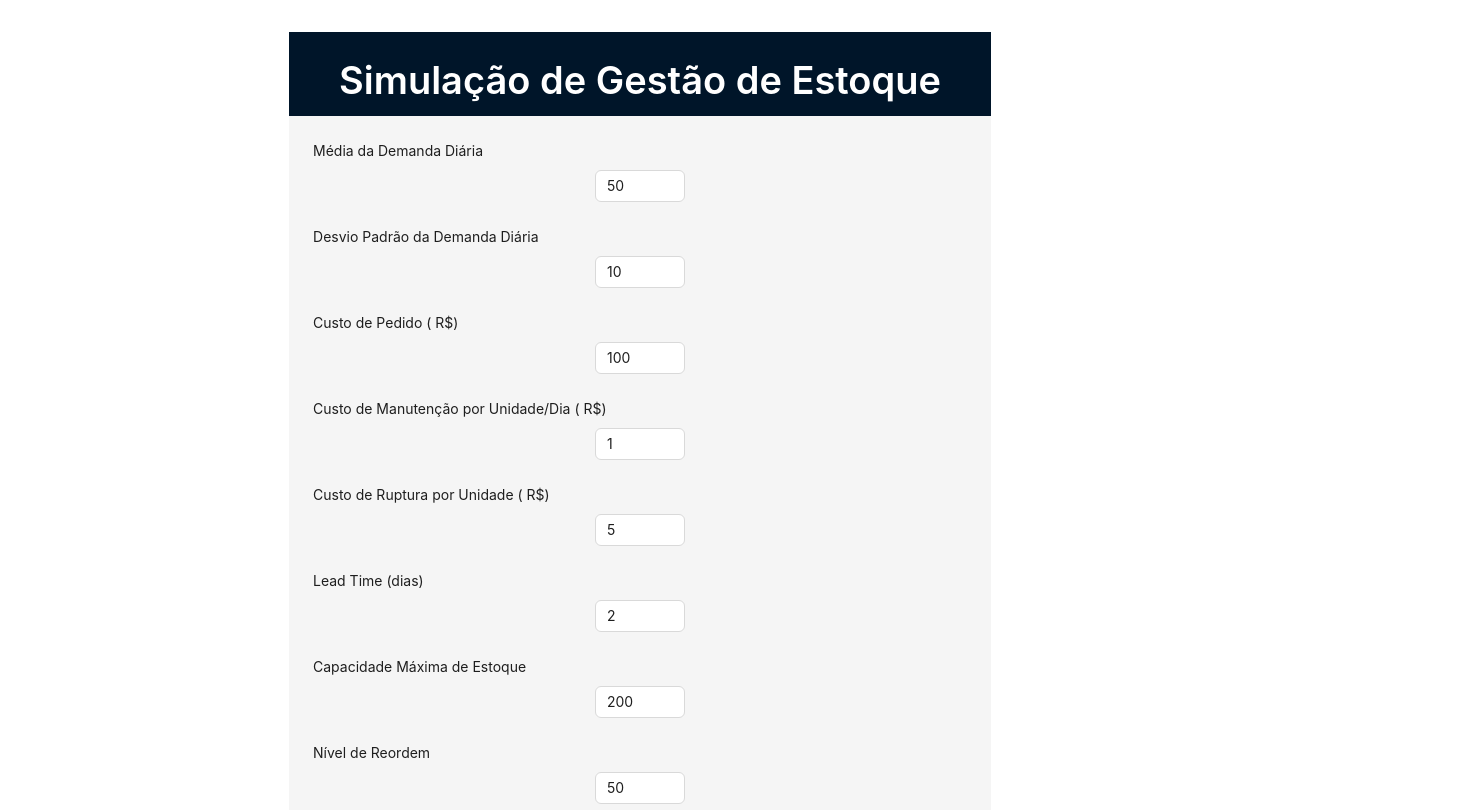
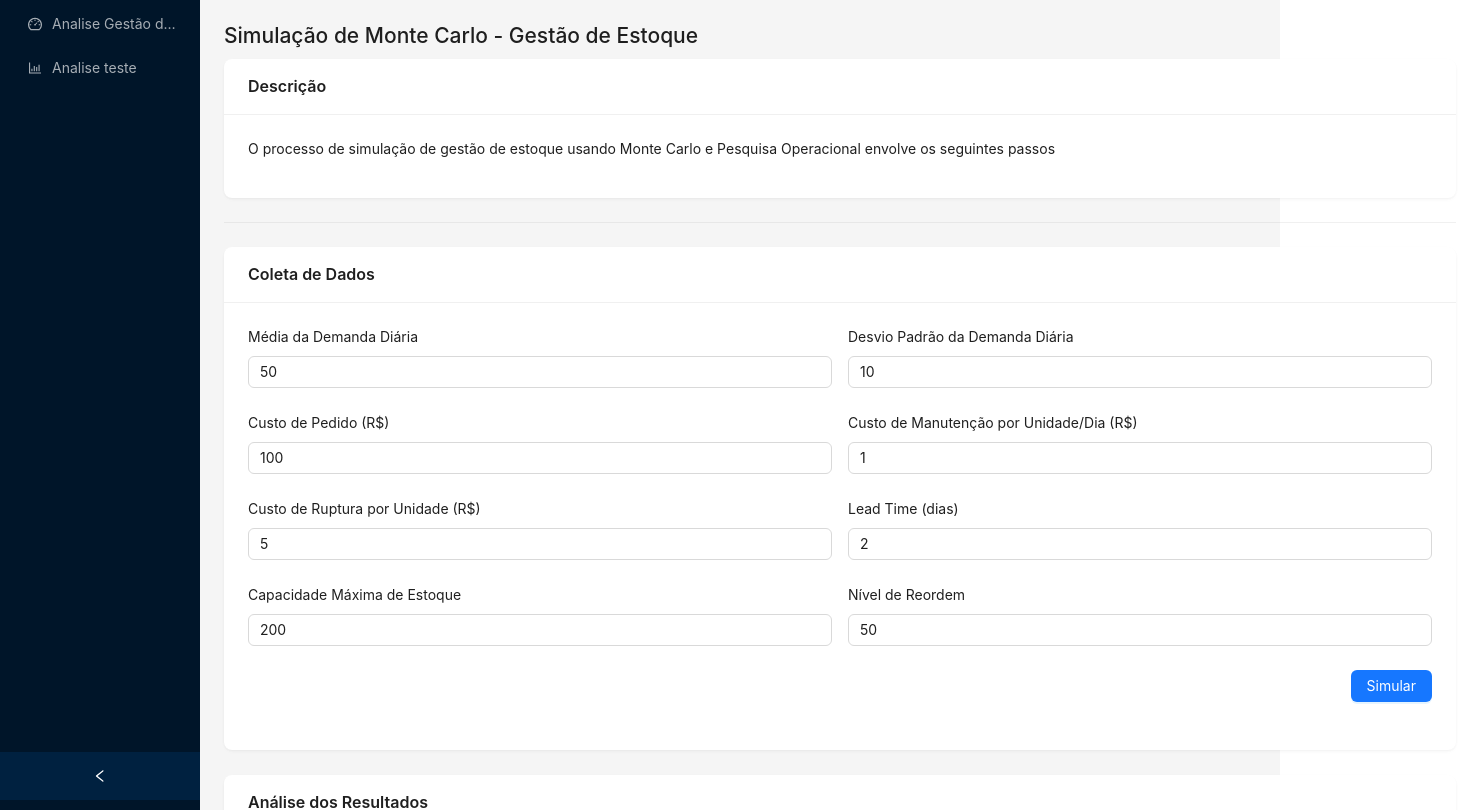
Before and after one commit to fernandacorreasz/monte-carlo-simulation, a React (Vite) app: page /monte-carlo-simulation/dashboard in a window 1280 px wide. Shown: the top 810 px of the page, 1480 px wide, since content can reach past the window. Built offline with nearby package versions, Linux system fonts and the light colour scheme.

Commit message:
alterações sidebar

```diff
--- a/package.json
+++ b/package.json
@@ -1,5 +1,5 @@
 {
- "homepage":"https://fernandacorreasz.github.oi/monte-carlo-simulation/",
+ "homepage": "https://fernandacorreasz.github.oi/monte-carlo-simulation/",
  "name": "my-inventory-app",
  "private": true,
  "version": "0.0.0",
@@ -9,7 +9,7 @@
   "build": "tsc && vite build",
   "lint": "eslint . --ext ts,tsx --report-unused-disable-directives --max-warnings 0",
   "preview": "vite preview",
-    "predeploy":"npm rum build",
+  "predeploy": "npm rum build",
   "deploy": "gh-pages -d dist"
  },
  "dependencies": {
@@ -19,6 +19,7 @@
   "react": "^18.2.0",
   "react-chartjs-2": "^5.2.0",
   "react-dom": "^18.2.0",
+  "react-router-dom": "^6.23.1",
   "recharts": "^2.12.7"
  },
  "devDependencies": {
--- a/src/App.tsx
+++ b/src/App.tsx
@@ -1,69 +1,39 @@
-import React, { useState } from 'react';
-import { Layout, Typography } from 'antd';
 
-import './App.css';
-import ParameterInput, { SimulationParams } from './component/SimulationForm/ParameterInput';
-import SimulationResults from './component/SimulationForm/SimulationResults';
-import SimulationCharts from './component/SimulationForm/SimulationCharts';
+import React from 'react';
+import { BrowserRouter as Router, Route, Routes, Link } from 'react-router-dom';
+import { Layout, Menu } from 'antd';
+import { DashboardOutlined, BarChartOutlined } from '@ant-design/icons';
+import HomePage from './pages/HomePage';
+import Dashboard from './pages/Dashboard';
+import Analise from './pages/Analise';
+const { Content, Sider } = Layout;
 
-const { Header, Content } = Layout;
-const { Title } = Typography;
-
-interface SimulationResult {
-  day: number;
-  demand: number;
-  inventory: number;
-  orderPlaced: boolean;
-  totalCost: number;
-}
-
-const App: React.FC = () => {
-  const [results, setResults] = useState<SimulationResult[]>([]);
-
-  const simulate = (params: SimulationParams) => {
-    const simulationResults: SimulationResult[] = [];
-    let inventory = params.maxInventory;
-    let totalCost = 0;
-
-    for (let day = 1; day <= 30; day++) {
-      const demand = Math.max(0, Math.round(params.meanDemand + params.stdDemand * (Math.random() - 0.5)));
-      inventory -= demand;
-
-      let orderPlaced = false;
-      if (inventory <= params.reorderPoint) {
-        inventory += params.maxInventory - inventory;
-        totalCost += params.orderCost;
-        orderPlaced = true;
-      }
-
-      const holdingCost = inventory * params.holdingCost;
-      const shortageCost = inventory < 0 ? Math.abs(inventory) * params.shortageCost : 0;
-      totalCost += holdingCost + shortageCost;
-
-      simulationResults.push({
-        day,
-        demand,
-        inventory: Math.max(0, inventory),
-        orderPlaced,
-        totalCost,
-      });
-    }
-
-    setResults(simulationResults);
-  };
-
-  return (
-    <Layout style={{ borderRadius: '24px' }}>
-      <Header style={{ color: 'white' , height:'84px' }}>
-        <Title style={{ color: 'white' }}>Simulação de Gestão de Estoque</Title>
-      </Header>
-      <Content style={{ padding: '24px' }}>
-        <ParameterInput onSimulate={simulate} />
-        <SimulationResults results={results} />
-        <SimulationCharts results={results} />
-      </Content>
+const App: React.FC = () => (
+  <Router>
+    <Layout style={{ minHeight: '100vh' }}>
+      <Sider collapsible>
+        <Menu theme="dark" defaultSelectedKeys={['1']} mode="inline">
+          <Menu.Item key="2" icon={<DashboardOutlined />}>
+            <Link to="/monte-carlo-simulation/dashboard">Analise Gestão de Estoque</Link>
+          </Menu.Item>
+          <Menu.Item key="3" icon={<BarChartOutlined />}>
+            <Link to="/monte-carlo-simulation/analise">Analise teste</Link>
+          </Menu.Item>
+        </Menu>
+      </Sider>
+      <Layout className="site-layout">
+        <Content style={{ }}>
+          <div className="site-layout-background" style={{ minHeight: 360 }}>
+            <Routes>
+              <Route path="/" element={<HomePage />} />
+              <Route path="/monte-carlo-simulation/dashboard" element={<Dashboard />} />
+              <Route path="/analise" element={<Analise />} />
+            </Routes>
+          </div>
+        </Content>
+      </Layout>
     </Layout>
-  );
-};
+  </Router>
+);
 
 export default App;
--- a/src/component/SimulationForm/ParameterInput.tsx
+++ b/src/component/SimulationForm/ParameterInput.tsx
@@ -1,5 +1,5 @@
 import React from 'react';
-import { Form, InputNumber, Button } from 'antd';
+import { Form, InputNumber, Button, Row, Col } from 'antd';
 
 interface ParameterInputProps {
   onSimulate: (params: SimulationParams) => void;
@@ -25,35 +25,63 @@ const ParameterInput: React.FC<ParameterInputProps> = ({ onSimulate }) => {
 
   return (
     <Form form={form} onFinish={onFinish} layout="vertical">
+      <Row gutter={16}>
+        <Col span={12}>
           <Form.Item label="Média da Demanda Diária" name="meanDemand" initialValue={50}>
-        <InputNumber />
+            <InputNumber style={{ width: '100%' }} />
           </Form.Item>
+        </Col>
+        <Col span={12}>
           <Form.Item label="Desvio Padrão da Demanda Diária" name="stdDemand" initialValue={10}>
-        <InputNumber />
+            <InputNumber style={{ width: '100%' }} />
           </Form.Item>
-      <Form.Item label="Custo de Pedido ( R$)" name="orderCost" initialValue={100}>
-        <InputNumber />
+        </Col>
+      </Row>
+      <Row gutter={16}>
+        <Col span={12}>
+          <Form.Item label="Custo de Pedido (R$)" name="orderCost" initialValue={100}>
+            <InputNumber style={{ width: '100%' }} />
           </Form.Item>
-      <Form.Item label="Custo de Manutenção por Unidade/Dia ( R$)" name="holdingCost" initialValue={1}>
-        <InputNumber />
+        </Col>
+        <Col span={12}>
+          <Form.Item label="Custo de Manutenção por Unidade/Dia (R$)" name="holdingCost" initialValue={1}>
+            <InputNumber style={{ width: '100%' }} />
           </Form.Item>
-      <Form.Item label="Custo de Ruptura por Unidade ( R$)" name="shortageCost" initialValue={5}>
-        <InputNumber />
+        </Col>
+      </Row>
+      <Row gutter={16}>
+        <Col span={12}>
+          <Form.Item label="Custo de Ruptura por Unidade (R$)" name="shortageCost" initialValue={5}>
+            <InputNumber style={{ width: '100%' }} />
           </Form.Item>
+        </Col>
+        <Col span={12}>
           <Form.Item label="Lead Time (dias)" name="leadTime" initialValue={2}>
-        <InputNumber />
+            <InputNumber style={{ width: '100%' }} />
           </Form.Item>
+        </Col>
+      </Row>
+      <Row gutter={16}>
+        <Col span={12}>
           <Form.Item label="Capacidade Máxima de Estoque" name="maxInventory" initialValue={200}>
-        <InputNumber />
+            <InputNumber style={{ width: '100%' }} />
           </Form.Item>
+        </Col>
+        <Col span={12}>
           <Form.Item label="Nível de Reordem" name="reorderPoint" initialValue={50}>
-        <InputNumber />
+            <InputNumber style={{ width: '100%' }} />
           </Form.Item>
+        </Col>
+      </Row>
+      <Row>
+        <Col span={24} style={{ textAlign: 'right' }}>
           <Form.Item>
             <Button type="primary" htmlType="submit">
               Simular
             </Button>
           </Form.Item>
+        </Col>
+      </Row>
     </Form>
   );
 };
--- a/src/component/SimulationForm/SimulationResults.tsx
+++ b/src/component/SimulationForm/SimulationResults.tsx
@@ -43,7 +43,7 @@ const SimulationResults: React.FC<SimulationResultsProps> = ({ results }) => {
     },
   ];
 
-  return <Table columns={columns} dataSource={results} rowKey="day" />;
+  return <Table columns={columns} dataSource={results} rowKey="day" style={{border: '1px solid #d4d4d4'}}/>;
 };
 
 export default SimulationResults;
--- a/src/main.tsx
+++ b/src/main.tsx
@@ -1,10 +1,13 @@
 import React from 'react'
 import ReactDOM from 'react-dom/client'
-import App from './App.tsx'
-import './index.css'
+import { ConfigProvider } from 'antd';
+import 'antd/dist/reset.css';
+import App from './App';
 
 ReactDOM.createRoot(document.getElementById('root')!).render(
   <React.StrictMode>
-    <App />
-  </React.StrictMode>,
+    <ConfigProvider>
+      <App />
+    </ConfigProvider>
+  </React.StrictMode>
 )
--- /dev/null
+++ b/src/pages/Analise.tsx
@@ -0,0 +1,12 @@
+import React from 'react';
+
+const Analise: React.FC = () => {
+  return (
+    <div>
+      <h1>Analise</h1>
+      <p>This is the Analise page.</p>
+    </div>
+  );
+}
+
+export default Analise;
--- /dev/null
+++ b/src/pages/Dashboard.tsx
@@ -0,0 +1,80 @@
+import { Content } from "antd/es/layout/layout";
+import React, { useState } from "react";
+import ParameterInput, {
+  SimulationParams,
+} from "../component/SimulationForm/ParameterInput";
+import SimulationResults from "../component/SimulationForm/SimulationResults";
+import SimulationCharts from "../component/SimulationForm/SimulationCharts";
+import { Card, Divider} from "antd";
+
+interface SimulationResult {
+  day: number;
+  demand: number;
+  inventory: number;
+  orderPlaced: boolean;
+  totalCost: number;
+}
+const Dashboard: React.FC = () => {
+  const [results, setResults] = useState<SimulationResult[]>([]);
+
+  const simulate = (params: SimulationParams) => {
+    const simulationResults: SimulationResult[] = [];
+    let inventory = params.maxInventory;
+    let totalCost = 0;
+
+    for (let day = 1; day <= 30; day++) {
+      const demand = Math.max(
+        0,
+        Math.round(params.meanDemand + params.stdDemand * (Math.random() - 0.5))
+      );
+      inventory -= demand;
+
+      let orderPlaced = false;
+      if (inventory <= params.reorderPoint) {
+        inventory += params.maxInventory - inventory;
+        totalCost += params.orderCost;
+        orderPlaced = true;
+      }
+
+      const holdingCost = inventory * params.holdingCost;
+      const shortageCost =
+        inventory < 0 ? Math.abs(inventory) * params.shortageCost : 0;
+      totalCost += holdingCost + shortageCost;
+
+      simulationResults.push({
+        day,
+        demand,
+        inventory: Math.max(0, inventory),
+        orderPlaced,
+        totalCost,
+      });
+    }
+
+    setResults(simulationResults);
+  };
+
+  return (
+    <div style={{}}>
+      <Content style={{ padding: "24px", width: "80rem" }}>
+        <h2 style={{}}>Simulação de Monte Carlo  -  Gestão de Estoque</h2>
+        <Card title="Descrição" bordered={false} style={{marginBottom:"2%"}}>
+          <p>O processo de simulação de gestão de estoque usando Monte Carlo e Pesquisa Operacional envolve os seguintes passos</p>
+        </Card>
+        <Divider></Divider>
+        <Card title="Coleta de Dados" bordered={false} style={{marginBottom:"2%"}}>
+          <ParameterInput onSimulate={simulate} />
+        </Card>
+
+        <Card title="Análise dos Resultados" bordered={false} style={{marginBottom:"2%"}}>
+          <SimulationResults results={results} />
+        </Card>
+
+        <Card title="Análise Gráfica dos Resultados" bordered={false} style={{marginBottom:"2%"}}>
+          <SimulationCharts results={results} />
+        </Card>
+      </Content>
+    </div>
+  );
+};
+
+export default Dashboard;
--- a/src/pages/HomePage.tsx
+++ b/src/pages/HomePage.tsx
@@ -1,66 +1,12 @@
-import React, { useState } from 'react';
-import { Layout, Typography } from 'antd';
-import ParameterInput, { SimulationParams } from '../component/SimulationForm/ParameterInput';
-import SimulationResults from '../component/SimulationForm/SimulationResults';
+import React from 'react';
 
-
-const { Header, Content } = Layout;
-const { Title } = Typography;
-
-interface SimulationResult {
-  day: number;
-  demand: number;
-  inventory: number;
-  orderPlaced: boolean;
-  totalCost: number;
+const HomePage: React.FC = () => {
+  return (
+    <div>
+      <h1>Home Page</h1>
+      <p>Welcome to the Home Page!</p>
+    </div>
+  );
 }
 
-const HomePage: React.FC = () => {
-  const [results, setResults] = useState<SimulationResult[]>([]);
-
-  const simulate = (params: SimulationParams) => {
-    const simulationResults: SimulationResult[] = [];
-    let inventory = params.maxInventory;
-    let totalCost = 0;
-
-    for (let day = 1; day <= 30; day++) {
-      const demand = Math.max(0, Math.round(params.meanDemand + params.stdDemand * (Math.random() - 0.5)));
-      inventory -= demand;
-
-      let orderPlaced = false;
-      if (inventory <= params.reorderPoint) {
-        inventory += params.maxInventory - inventory;
-        totalCost += params.orderCost;
-        orderPlaced = true;
-      }
-
-      const holdingCost = inventory * params.holdingCost;
-      const shortageCost = inventory < 0 ? Math.abs(inventory) * params.shortageCost : 0;
-      totalCost += holdingCost + shortageCost;
-
-      simulationResults.push({
-        day,
-        demand,
-        inventory: Math.max(0, inventory),
-        orderPlaced,
-        totalCost,
-      });
-    }
-
-    setResults(simulationResults);
-  };
-
-  return (
-    <Layout>
-      <Header>
-        <Title style={{ color: 'white' }}>Simulação de Gestão de Estoque</Title>
-      </Header>
-      <Content style={{ padding: '24px' }}>
-        <ParameterInput onSimulate={simulate} />
-        <SimulationResults results={results} />
-      </Content>
-    </Layout>
-  );
-};
-
 export default HomePage;
```
Also changed, not shown: 7 other files (tests, documents, lock files or other folders). Lines whose indentation alone changed are shown as unchanged.
